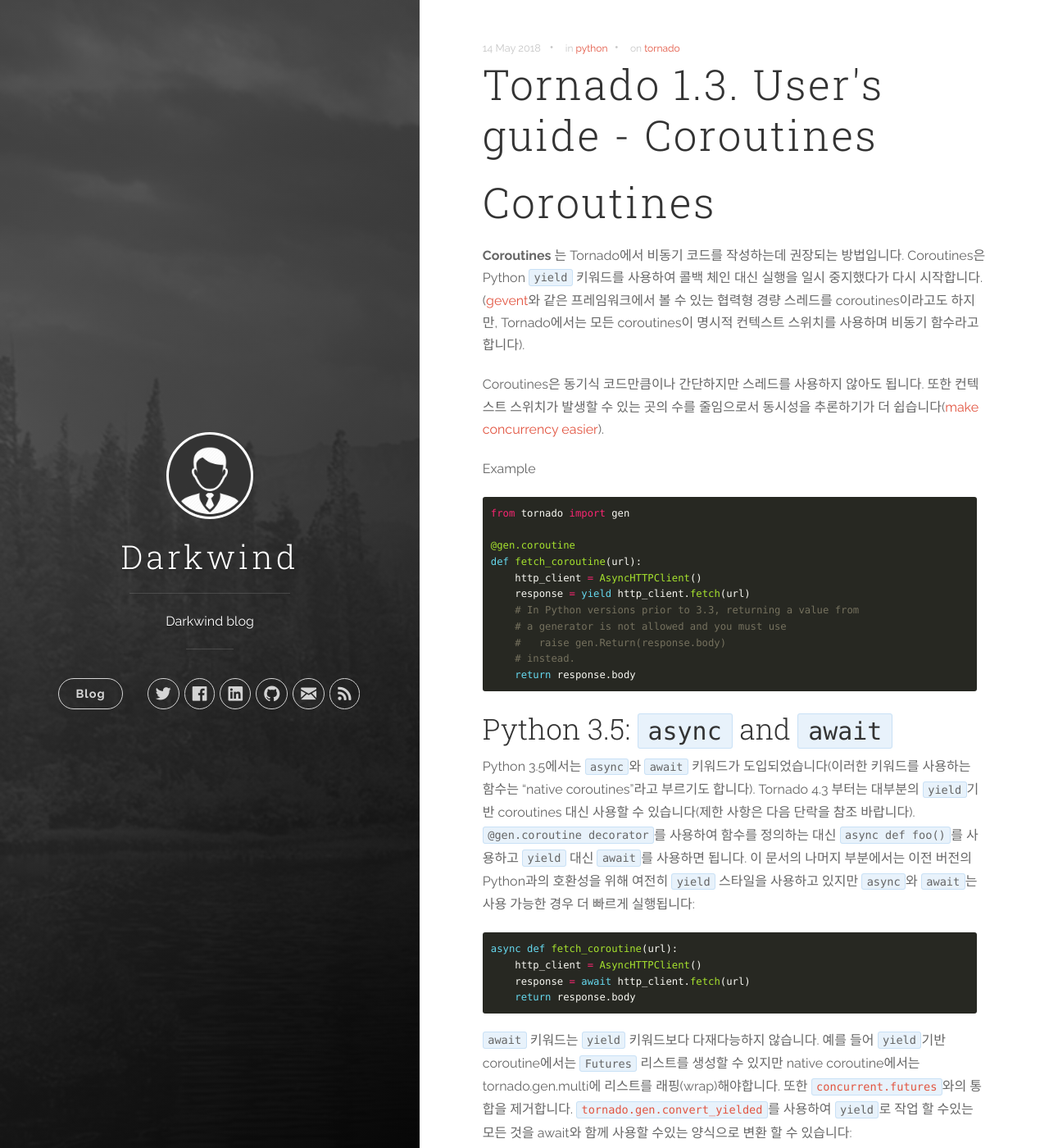
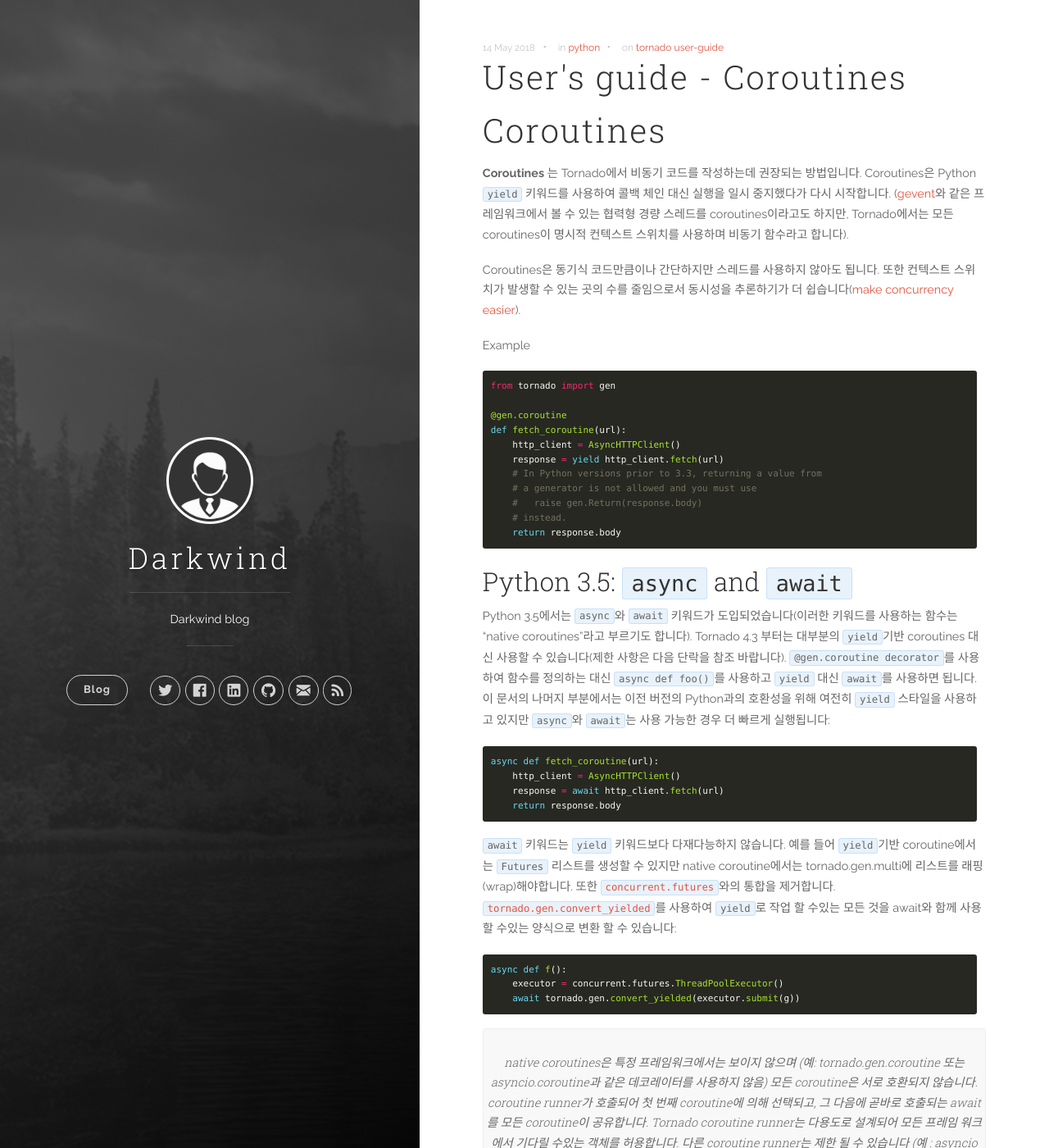
Before and after one commit to darkwind/darkwind.github.io, a Jekyll site: the page built from _posts/2018-05-14-python-tornado-1.3.md, in a window 1280 px wide and 1400 px high. Shown: the whole window at 82% size. Built offline with Jekyll 4.4.1, drawn with Linux system fonts in a browser that asks for light colours; some of the changed text lies outside the part shown.

Commit message:
태그 수정

````diff
--- a/_config.yml
+++ b/_config.yml
@@ -2,7 +2,7 @@
 title: Darkwind
 description: 'Darkwind blog'
 url: 'http://darkwind.github.io'
-baseurl: '/'
+baseurl: ''
 # google_analytics: 'UA-XXXXXX-X'
 # disqus_shortname: 'your-disqus-name'
 
--- a/_posts/2018-05-14-python-tornado-1.3.md
+++ b/_posts/2018-05-14-python-tornado-1.3.md
@@ -1,9 +1,9 @@
 ---
-title: "Tornado 1.3. User's guide - Coroutines"
+title: "User's guide - Coroutines"
 date: 2018-05-14 12:03:00
 layout: post
 categories: [python]
-tags: [tornado]
+tags: [tornado, user-guide]
 ---
 
 Coroutines
@@ -159,7 +159,7 @@
 
 Lists 와 dicts 는 `await`와 함께 사용하기 위해 [`tornado.gen.multi`](http://www.tornadoweb.org/en/stable/gen.html#tornado.gen.multi) 로 포장(wrapped)되어야 합니다:
 
-```Python
+```python
 async def parallel_fetch(url1, url2):
     resp1, resp2 = await gen.multi([http_client.fetch(url1),
                                     http_client.fetch(url2)])
@@ -170,7 +170,7 @@
 
 [`Future`](http://www.tornadoweb.org/en/stable/concurrent.html#tornado.concurrent.Future)를 즉시 적용(yielding)하는 대신 저장하는 것이 유용하기 때문에 기다리기 전에 다른 작업을 시작할 수 있습니다.
 
-```Python
+```python
 @gen.coroutine
 def get(self):
     fetch_future = self.fetch_next_chunk()
@@ -189,7 +189,7 @@
 
 native coroutines에서는 `async for` 를 사용할 수 있습니다. 이전 버전의 Python에서는 `for` 또는 `while` 루프의 반복마다 `yield` 결과를 얻을 수 있는 방법이 없으므로 Looping은 coroutine으로는 까다롭습니다. 대신 [Motor](https://motor.readthedocs.io/en/stable/)의 예제와 같이 루프 조건을 결과에 액세스하는 것과 분리해야합니다:
 
-```Python
+```python
 import motor
 db = motor.MotorClient().test
 
@@ -205,7 +205,7 @@
 
 [`PeriodicCallback`](http://www.tornadoweb.org/en/stable/ioloop.html#tornado.ioloop.PeriodicCallback) 은 coroutines에서는 일반적으로 사용되지 않습니다. 대신, coroutine은 `while True:` 루프를 포함하고 [`tornado.gen.sleep`](http://www.tornadoweb.org/en/stable/gen.html#tornado.gen.sleep)를 사용할 수 있습니다:
 
-```Python
+```python
 @gen.coroutine
 def minute_loop():
     while True:
@@ -219,7 +219,7 @@
 
 때로는 복잡한 루프가 더 바람직 할 수 있습니다. 예제에서 이전 루프는 `60+N`초 마다 실행됩니다. 여기서 `N`은 `do_something()`의 실행 시간입니다. 정확히 60초 마다 실행하려면 위의 Interleaving패턴을 사용하삽시오:
 
-```Python
+```python
 @gen.coroutine
 def minute_loop2():
     while True:
--- a/_sass/uno.scss
+++ b/_sass/uno.scss
@@ -926,7 +926,7 @@
 
 body {
 	font-family: "Raleway", sans-serif;
-	font-size: 1em;
+	font-size: 0.9em;
 	color: #666666; }
 
 ::selection {
@@ -960,7 +960,7 @@
 
 h1 {
 	margin-top: 0;
-	font-size: 3.2em;
+	font-size: 2.8em;
 	line-height: 1.2em;
 	letter-spacing: .05em; }
 
@@ -998,7 +998,7 @@
 	font-family: "Roboto Slab", serif;
 	font-weight: lighter;
 	font-style: italic;
-	font-size: 1.3em;
+	font-size: 1.0em;
 	text-align: center; }
 	blockquote p:last-child {
 		margin-bottom: 0; }
````
Also changed, not shown: _posts/2018-05-14-python-tornado-0.md (+2 -2 lines), _posts/2018-05-14-python-tornado-1.1.md (+2 -2 lines), _posts/2018-05-14-python-tornado-1.2.md (+2 -2 lines).
